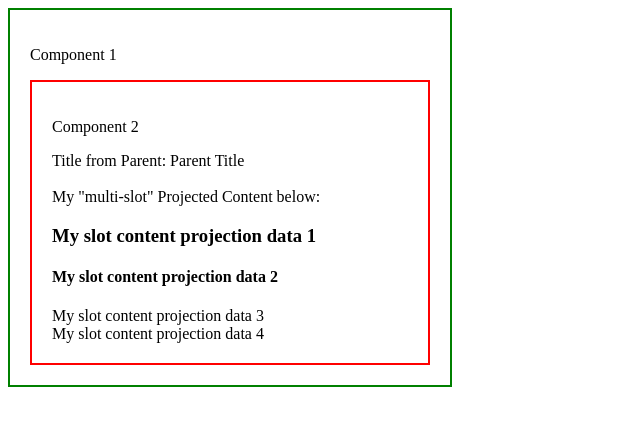
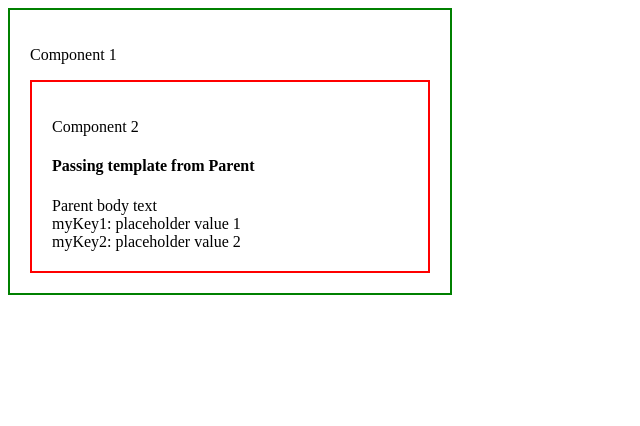
Before and after one commit to Nano-Byte-Academy/Angular-Core, an Angular app in the folder 1-angular-core/: page / in a window 1280 px wide. Shown: the top 426 px of the page, without its empty margins (0-640 px from the left). Built offline with nearby package versions, Linux system fonts and the light colour scheme.

Commit message:
Angular templates

```diff
--- a/1-angular-core/src/app/app.component.html
+++ b/1-angular-core/src/app/app.component.html
@@ -9,4 +9,6 @@
 
 <!-- <app-my-view-parent></app-my-view-parent> -->
 
-<app-my-content-proj-1></app-my-content-proj-1>
+<!-- <app-my-content-proj-1></app-my-content-proj-1> -->
+
+<app-template-comp-1></app-template-comp-1>
--- a/1-angular-core/src/app/app.component.ts
+++ b/1-angular-core/src/app/app.component.ts
@@ -6,6 +6,7 @@ import { DataBindingComponent } from './demos/data-binding/data-binding.componen
 import { ControlFlowComponent } from './demos/control-flow/control-flow.component';
 import { MyParentComponent as MyParent1 } from './demos/view-child-decorator/my-parent/my-parent.component';
 import { MyContentProj1Component } from './demos/content-projection/my-content-proj-1/my-content-proj-1.component';
+import { TemplateComp1Component } from './demos/angular-templates/template-comp-1/template-comp-1.component';
 
 @Component({
   selector: 'app-root',
@@ -17,7 +18,8 @@ import { MyContentProj1Component } from './demos/content-projection/my-content-p
     DataBindingComponent,
     ControlFlowComponent,
     MyParent1,
-    MyContentProj1Component
+    MyContentProj1Component,
+    TemplateComp1Component
   ],
   templateUrl: './app.component.html',
   styleUrl: './app.component.scss'
--- /dev/null
+++ b/1-angular-core/src/app/demos/angular-templates/template-comp-1/template-comp-1.component.html
@@ -0,0 +1,19 @@
+<div class="parentCompDivStyle">
+    <p>Component 1</p>
+
+    <div class="childCompDivStyle">
+        <div>
+            <ng-template #myComp1Template let-myObjVal>
+                <h4>Passing template from Parent</h4>
+                <div>Parent body text</div>
+                <div>myKey1: {{ myObjVal.myKey1 }}</div>
+                <div>myKey2: {{ myObjVal.myKey2 }}</div>
+            </ng-template>
+            <app-template-comp-2 [myBodyTemplate]="myComp1Template"></app-template-comp-2>
+        </div>
+
+    </div>
+
+    <!-- <div [ngTemplateOutlet]="myComp1Template">
+    </div> -->
+</div>
--- /dev/null
+++ b/1-angular-core/src/app/demos/angular-templates/template-comp-2/template-comp-2.component.html
@@ -0,0 +1,30 @@
+<p>Component 2</p>
+
+<!-- <div>
+    <div *ngIf="isSectionEnabled; else templateContent">
+        Section is enabled.
+    </div>
+    <ng-template #templateContent>
+        <div>Section is disabled. {{ isSectionEnabled }}</div>
+    </ng-template>
+</div> -->
+
+<!-- <div>
+    <div [ngTemplateOutlet]="myBodyTemplate" [ngTemplateOutletContext]="{'myKey1':'placeholder value 1'}">
+    </div>
+</div> -->
+
+<!-- <div>
+    <div *ngTemplateOutlet="myBodyTemplate; context:{'myObj':myContextObject}">
+    </div>
+</div> -->
+
+<!-- <div>
+    <div [ngTemplateOutlet]="myBodyTemplate" [ngTemplateOutletContext]="{'myObj':myContextObject}">
+    </div>
+</div> -->
+
+<div>
+    <div [ngTemplateOutlet]="myBodyTemplate" [ngTemplateOutletContext]="{ $implicit:myContextObject }">
+    </div>
+</div>
--- /dev/null
+++ b/1-angular-core/src/app/demos/angular-templates/template-comp-2/template-comp-2.component.ts
@@ -0,0 +1,22 @@
+import { CommonModule } from '@angular/common';
+import { Component, Input } from '@angular/core';
+
+@Component({
+  selector: 'app-template-comp-2',
+  standalone: true,
+  imports: [ CommonModule ],
+  templateUrl: './template-comp-2.component.html',
+  styleUrl: './template-comp-2.component.scss'
+})
+export class TemplateComp2Component {
+
+  isSectionEnabled: boolean = false;
+
+  @Input() myBodyTemplate: any;
+
+  myContextObject: any = {
+    "myKey1": "placeholder value 1",
+    "myKey2": "placeholder value 2"
+  };
+
+}
```
Also changed, not shown: 1-angular-core/src/app/demos/angular-templates/template-comp-1/template-comp-1.component.ts (added, +14 -0 lines), 1-angular-core/src/app/demos/angular-templates/template-comp-1/template-comp-1.component.scss (added), 1-angular-core/src/app/demos/angular-templates/template-comp-2/template-comp-2.component.scss (added), 2 other files (tests, documents, lock files or other folders).
